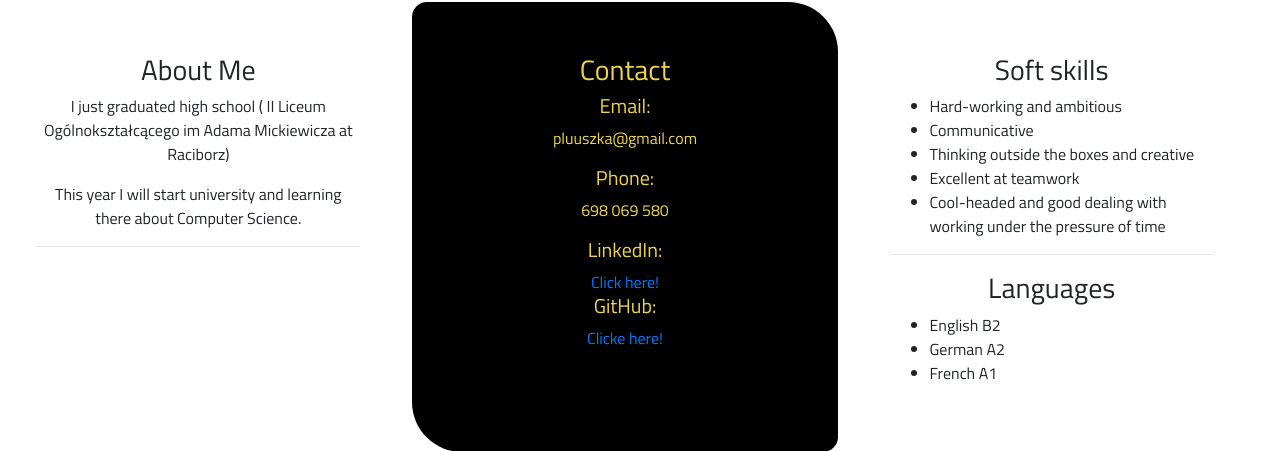
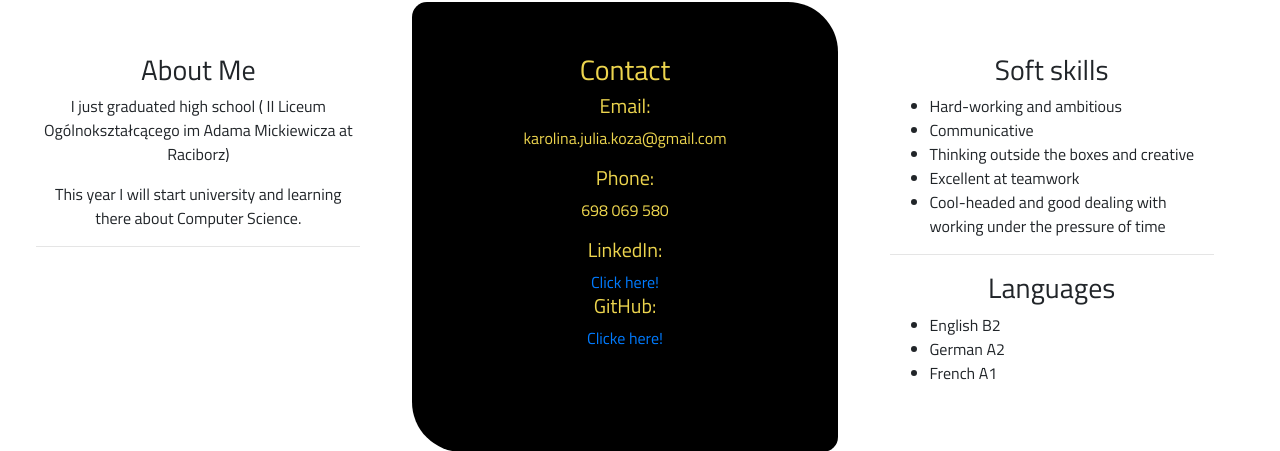
Before and after one commit to Pluszka/Personal-website, a Flask app: page / in a window 1280 px wide. Shown: the part 680-1131 px from the top of the page. Run offline with Flask 2, Linux system fonts and the light colour scheme; some libraries are stand-ins or nearby versions.

Commit message:
new email

```diff
--- a/templates/index.html
+++ b/templates/index.html
@@ -21,7 +21,7 @@
     {% endblock %}
     {% block contact %}
     <h3>Contact</h3>
-    <h5>Email:</h5><p>pluuszka@gmail.com</p>
+    <h5>Email:</h5><p>karolina.julia.koza@gmail.com</p>
     <h5>Phone:</h5><p>698 069 580</p>
     <h5>LinkedIn:</h5><a href="https://www.linkedin.com/in/karolina-koza-007b92234/">Click here!</a>
     <h5>GitHub:</h5><a href="https://github.com/Pluszka">Clicke here!</a>
```
